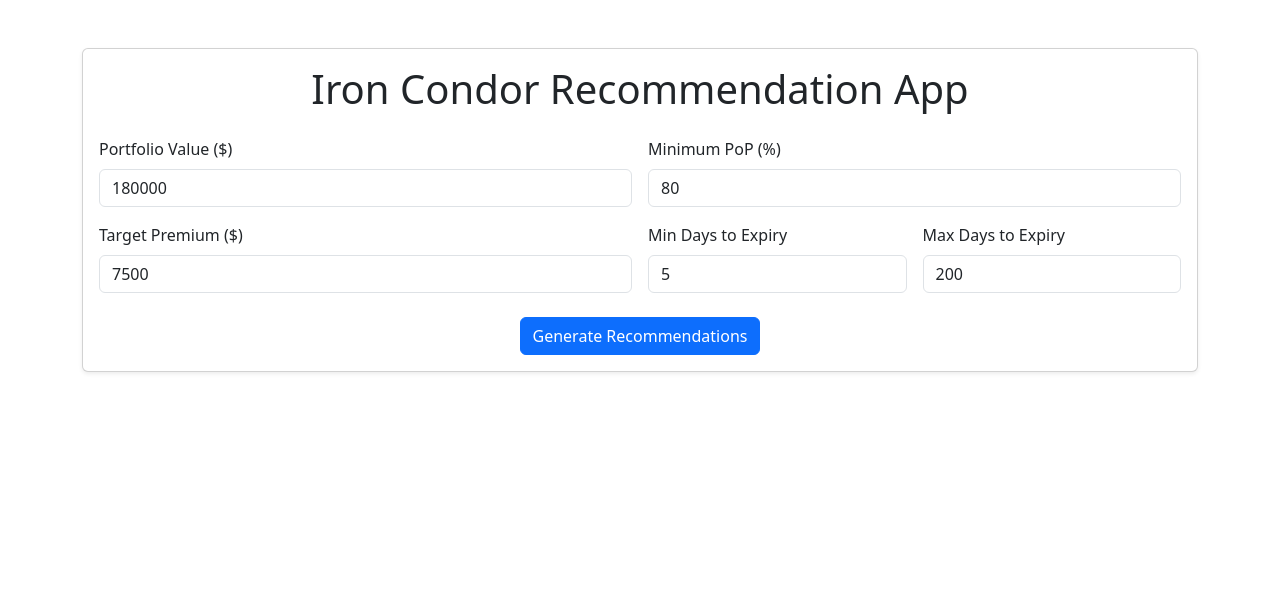
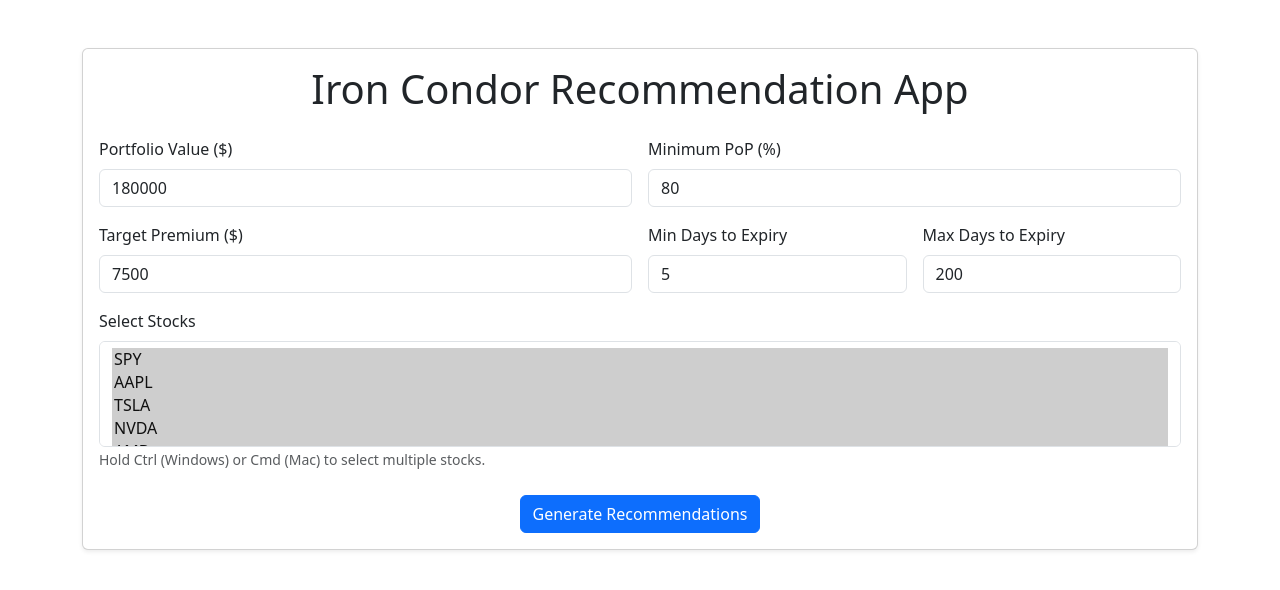
Before and after one commit to DSr2111/Options-Trading-Script, a Flask app: page / in a window 1280 px wide. Shown: the top 590 px of the page. Run offline with Flask 3, Linux system fonts and the light colour scheme.

Commit message:
more polish, choose stocks

```diff
--- a/app.py
+++ b/app.py
@@ -3,6 +3,9 @@ from iron_condor_app import IronCondorFinder
 import pandas as pd
 
 app = Flask(__name__)
+
+# Available stocks (same as in iron_condor_app.py)
+AVAILABLE_STOCKS = ['SPY', 'AAPL', 'TSLA', 'NVDA', 'AMD', 'GOOGL', 'NFLX', 'PLTR', 'MSFT', 'C', 'GS', 'META']
 
 @app.route('/', methods=['GET', 'POST'])
 def index():
@@ -13,7 +16,7 @@ def index():
         'target_premium': 7500,
         'min_days_to_expiry': 5,
         'max_days_to_expiry': 200,
-        'stocks': ['SPY', 'AAPL', 'TSLA', 'NVDA', 'AMD', 'GOOGL', 'NFLX', 'PLTR', 'MSFT', 'C', 'GS', 'META'],
+        'stocks': AVAILABLE_STOCKS,  # Default to all stocks
         'output_file': None
     }
 
@@ -25,6 +28,10 @@ def index():
         config['target_premium'] = float(request.form['target_premium'])
         config['min_days_to_expiry'] = int(request.form['min_days'])
         config['max_days_to_expiry'] = int(request.form['max_days'])
+
+        # Get selected stocks (returns a list, or None if nothing selected)
+        selected_stocks = request.form.getlist('stocks')
+        config['stocks'] = selected_stocks if selected_stocks else AVAILABLE_STOCKS
 
         # Run the IronCondorFinder
         finder = IronCondorFinder(config)
@@ -41,12 +48,12 @@ def index():
             'put_sell_strike': 2, 'put_buy_strike': 2, 'total_premium_all': 2,
             'max_loss': 2, 'pop': 2, 'weekly_premium': 2
         })
-        # Convert DataFrame to HTML table
-        table_html = display_df.to_html(index=False, classes='table table-striped table-bordered')
+        # Convert DataFrame to HTML table with custom classes for conditional formatting
+        table_html = display_df.to_html(index=False, classes='table table-striped table-bordered', table_id='results-table')
     else:
         table_html = None
 
-    return render_template('index.html', table_html=table_html, config=config)
+    return render_template('index.html', table_html=table_html, config=config, available_stocks=AVAILABLE_STOCKS)
 
 if __name__ == '__main__':
     app.run(debug=True)
--- a/static/js/script.js
+++ b/static/js/script.js
@@ -7,3 +7,33 @@ document.getElementById('input-form').addEventListener('submit', function () {
   btnText.textContent = 'Processing...';
   spinner.classList.remove('d-none');
 });
+
+// Apply conditional formatting after the table is loaded
+document.addEventListener('DOMContentLoaded', function () {
+  const table = document.getElementById('results-table');
+  if (table) {
+    const rows = table.querySelectorAll('tbody tr');
+    const popValues = [];
+
+    // Collect all PoP values
+    rows.forEach((row) => {
+      const popCell = row.cells[10]; // PoP is the 11th column (index 10)
+      const popValue = parseFloat(popCell.textContent);
+      popValues.push(popValue);
+    });
+
+    // Sort PoP values and find the threshold for top 25%
+    popValues.sort((a, b) => b - a);
+    const thresholdIndex = Math.floor(popValues.length * 0.25);
+    const popThreshold = popValues[thresholdIndex] || popValues[0];
+
+    // Apply high-pop class to rows with PoP in top 25%
+    rows.forEach((row) => {
+      const popCell = row.cells[10];
+      const popValue = parseFloat(popCell.textContent);
+      if (popValue >= popThreshold) {
+        row.classList.add('high-pop');
+      }
+    });
+  }
+});
--- a/templates/index.html
+++ b/templates/index.html
@@ -1,48 +1,119 @@
 <!DOCTYPE html>
 <html lang="en">
   <head>
-    <meta charset="UTF-8">
-    <meta name="viewport" content="width=device-width, initial-scale=1.0">
+    <meta charset="UTF-8" />
+    <meta name="viewport" content="width=device-width, initial-scale=1.0" />
     <title>Iron Condor Recommendation App</title>
     <!-- Bootstrap CSS -->
-    <link href="https://cdn.jsdelivr.net/npm/bootstrap@5.3.3/dist/css/bootstrap.min.css" rel="stylesheet">
+    <link
+      href="https://cdn.jsdelivr.net/npm/bootstrap@5.3.3/dist/css/bootstrap.min.css"
+      rel="stylesheet"
+    />
     <!-- Google Fonts (Poppins) -->
-    <link href="https://fonts.googleapis.com/css2?family=Poppins:wght@400;500;600&display=swap" rel="stylesheet">
+    <link
+      href="https://fonts.googleapis.com/css2?family=Poppins:wght@400;500;600&display=swap"
+      rel="stylesheet"
+    />
     <!-- Custom CSS -->
-    <link rel="stylesheet" href="{{ url_for('static', filename='css/style.css') }}">
+    <link
+      rel="stylesheet"
+      href="{{ url_for('static', filename='css/style.css') }}"
+    />
   </head>
   <body>
     <div class="container mt-5">
       <div class="card shadow-sm">
         <div class="card-body">
-                <h1 class="card-title text-center mb-4">Iron Condor Recommendation App</h1>
+          <h1 class="card-title text-center mb-4">
+            Iron Condor Recommendation App
+          </h1>
           <form method="POST" id="input-form">
             <div class="row g-3">
               <div class="col-md-6">
-                            <label for="portfolio_value" class="form-label">Portfolio Value ($)</label>
-                            <input type="number" class="form-control" id="portfolio_value" name="portfolio_value" value="{{ config['portfolio_value'] }}" required>
+                <label for="portfolio_value" class="form-label"
+                  >Portfolio Value ($)</label
+                >
+                <input
+                  type="number"
+                  class="form-control"
+                  id="portfolio_value"
+                  name="portfolio_value"
+                  value="{{ config['portfolio_value'] }}"
+                  required
+                />
               </div>
               <div class="col-md-6">
                 <label for="min_pop" class="form-label">Minimum PoP (%)</label>
-                            <input type="number" class="form-control" id="min_pop" name="min_pop" value="{{ config['min_pop'] }}" step="0.1" required>
+                <input
+                  type="number"
+                  class="form-control"
+                  id="min_pop"
+                  name="min_pop"
+                  value="{{ config['min_pop'] }}"
+                  step="0.1"
+                  required
+                />
               </div>
               <div class="col-md-6">
-                            <label for="target_premium" class="form-label">Target Premium ($)</label>
-                            <input type="number" class="form-control" id="target_premium" name="target_premium" value="{{ config['target_premium'] }}" required>
+                <label for="target_premium" class="form-label"
+                  >Target Premium ($)</label
+                >
+                <input
+                  type="number"
+                  class="form-control"
+                  id="target_premium"
+                  name="target_premium"
+                  value="{{ config['target_premium'] }}"
+                  required
+                />
               </div>
               <div class="col-md-3">
-                            <label for="min_days" class="form-label">Min Days to Expiry</label>
-                            <input type="number" class="form-control" id="min_days" name="min_days" value="{{ config['min_days_to_expiry'] }}" required>
+                <label for="min_days" class="form-label"
+                  >Min Days to Expiry</label
+                >
+                <input
+                  type="number"
+                  class="form-control"
+                  id="min_days"
+                  name="min_days"
+                  value="{{ config['min_days_to_expiry'] }}"
+                  required
+                />
               </div>
               <div class="col-md-3">
-                            <label for="max_days" class="form-label">Max Days to Expiry</label>
-                            <input type="number" class="form-control" id="max_days" name="max_days" value="{{ config['max_days_to_expiry'] }}" required>
+                <label for="max_days" class="form-label"
+                  >Max Days to Expiry</label
+                >
+                <input
+                  type="number"
+                  class="form-control"
+                  id="max_days"
+                  name="max_days"
+                  value="{{ config['max_days_to_expiry'] }}"
+                  required
+                />
+              </div>
+              <div class="col-12">
+                <label for="stocks" class="form-label">Select Stocks</label>
+                <select class="form-select" id="stocks" name="stocks" multiple>
+                  {% for stock in available_stocks %}
+                  <option value="{{ stock }}" selected>{{ stock }}</option>
+                  {% endfor %}
+                </select>
+                <small class="form-text text-muted"
+                  >Hold Ctrl (Windows) or Cmd (Mac) to select multiple
+                  stocks.</small
+                >
               </div>
             </div>
             <div class="text-center mt-4">
               <button type="submit" class="btn btn-primary" id="submit-btn">
                 <span id="btn-text">Generate Recommendations</span>
-                            <span id="spinner" class="spinner-border spinner-border-sm d-none" role="status"></span>
+                <span
+                  id="spinner"
+                  class="spinner-border spinner-border-sm d-none"
+                  role="status"
+                ></span>
               </button>
             </div>
           </form>
@@ -53,9 +124,7 @@
       <div class="card shadow-sm mt-4">
         <div class="card-body">
           <h2 class="card-title text-center mb-4">Recommended Iron Condors</h2>
-                <div class="table-responsive">
-                    {{ table_html | safe }}
-                </div>
+          <div class="table-responsive">{{ table_html | safe }}</div>
         </div>
       </div>
       {% endif %}
```
Also changed, not shown: static/css/styles.css (+31 -4 lines). Lines whose indentation alone changed are shown as unchanged.
